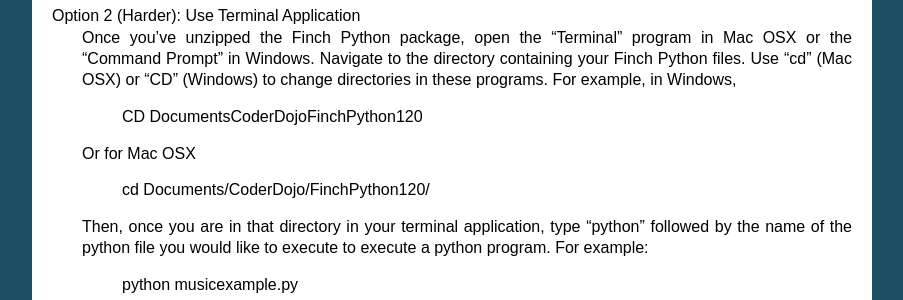
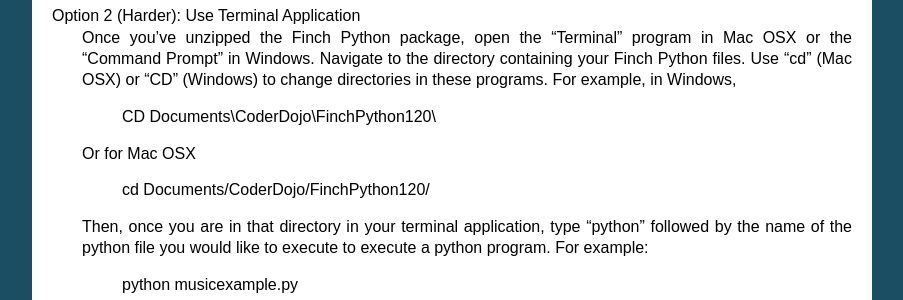
Before and after one commit to CoderDojoTC/robots, a Sphinx documentation site: the page built from docs/python/setup.rst, in a window 1280 px wide. Shown: the part 940-1240 px from the top of the page, without its empty margins (198-1101 px from the left). Built offline with Sphinx 7.4.7, drawn with Linux system fonts in a browser that asks for light colours.

Commit message:
Escape backslashes in Command Prompt example
Escape backslashes in Command Prompt example.

```diff
--- a/docs/python/setup.rst
+++ b/docs/python/setup.rst
@@ -60,7 +60,7 @@ Option 2 (Harder): Use Terminal Application
 	Use "cd" (Mac OSX) or "CD" (Windows) to change directories in these programs.  For example,
 	in Windows,
 
-		CD Documents\CoderDojo\FinchPython120\
+		CD Documents\\CoderDojo\\FinchPython120\\
 
 	Or for Mac OSX
 
```
